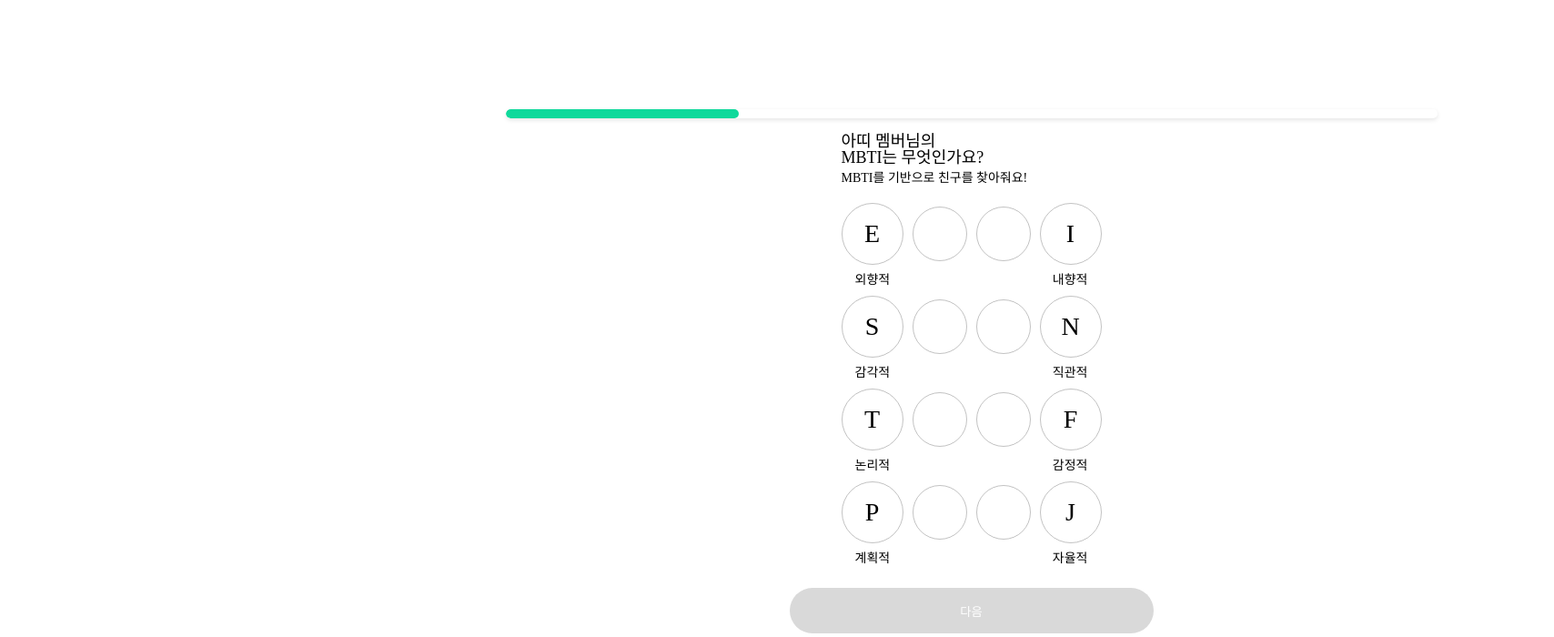
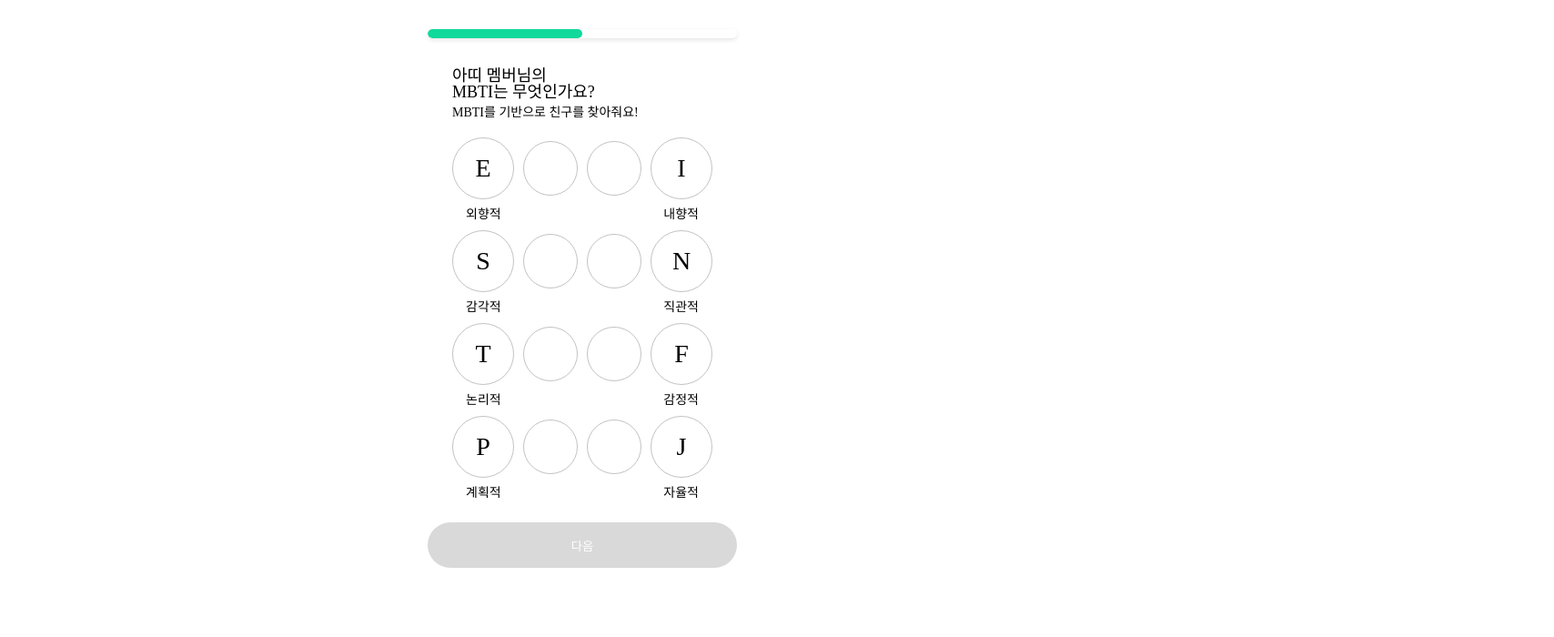
Before and after one commit to ATTI-UMC/ATTI-frontend, a React (Vite) app: page /onboarding/mbti-info in a window 1280 px wide. Shown: the top 700 px of the page at 91% size, 1708 px wide, since content can reach past the window. Built offline with nearby package versions, Linux system fonts and the light colour scheme.

Commit message:
feat : next button 활성화

```diff
--- a/src/components/ProgressBar.jsx
+++ b/src/components/ProgressBar.jsx
@@ -17,7 +17,7 @@ const Container = styled.div`
   border-radius: 5px;
   overflow: hidden;
   box-shadow: 0 2px 5px rgba(0, 0, 0, 0.1);
-  margin: 1rem 2rem;
+  margin: 2rem;
 `;
 
 const Progress = styled.div`
--- a/src/components/onboarding/MbtiForm.jsx
+++ b/src/components/onboarding/MbtiForm.jsx
@@ -1,22 +1,36 @@
 import styled from "styled-components";
 import React, { useState, useEffect } from "react";
 import MbtiContainer from "./MbtiContainer";
+import { useOnboardingStore } from "../../store/useOnboardingStore";
 
 const MbtiForm = () => {
   const [mbti, setMbti] = useState([null, null, null, null]);
   const [isMbtiValid, setIsMbtiValid] = useState(false);
   const [value, setValue] = useState(null);
 
+  const { setNav, setDisable } = useOnboardingStore((state) => ({
+    setNav: state.setNav,
+    setDisable: state.setDisable,
+  }));
+
+  useEffect(() => {
+    setIsMbtiValid(false);
+  }, []);
+
   useEffect(() => {
     const allSelected = mbti.every((e) => e !== null);
     setIsMbtiValid(allSelected);
-  }, [mbti]);
+    if (isMbtiValid) {
+      setNav("/onboarding/interest-info");
+      setDisable(false);
+      console.log("mbtivalid");
+    }
+  }, [mbti, isMbtiValid]);
 
   const handleClick = (idx, value) => {
     const selections = [...mbti];
     selections[idx] = value;
     setMbti(selections);
-    console.log();
   };
 
   return (
--- a/src/components/onboarding/NextButton.jsx
+++ b/src/components/onboarding/NextButton.jsx
@@ -1,8 +1,15 @@
 import React from "react";
 import styled from "styled-components";
+import { useOnboardingStore } from "../../store/useOnboardingStore";
 
 const NextButton = ({ onClick }) => {
-  return <Button onClick={onClick}>다음</Button>;
+  const disable = useOnboardingStore((state) => state.disable);
+
+  return (
+    <Button onClick={onClick} disabled={disable}>
+      다음
+    </Button>
+  );
 };
 
 export default NextButton;
@@ -14,7 +21,7 @@ const Button = styled.button`
   padding: 15px;
   margin-top: 15px;
   color: white;
-  background-color: #d9d9d9;
+  background-color: ${({ disabled }) => (disabled ? "#d9d9d9" : "#10D99B")};
   border: none;
   border-radius: 50px;
   cursor: pointer;
--- a/src/components/onboarding/PersonalInfoForm.jsx
+++ b/src/components/onboarding/PersonalInfoForm.jsx
@@ -1,5 +1,6 @@
 import React, { useState, useRef, useEffect } from "react";
 import styled from "styled-components";
+import { useOnboardingStore } from "../../store/useOnboardingStore";
 
 const PersonalInfoForm = () => {
   const [inputs, setInputs] = useState(["", "", "", "", "", ""]);
@@ -9,7 +10,15 @@ const PersonalInfoForm = () => {
   const [isBirthValid, setIsBirthValid] = useState(true);
   const [isNickNameValid, setisNickNameValid] = useState(true);
   const [isFormValid, setIsFormValid] = useState(false);
-  //-> zustand 사용해서 next button에 전달하여 버튼 활성화 예정
+
+  const { setNav, setDisable } = useOnboardingStore((state) => ({
+    setNav: state.setNav,
+    setDisable: state.setDisable,
+  }));
+
+  useEffect(() => {
+    setIsFormValid(false);
+  }, []);
 
   // 닉네임(공백,특수문자) 유효성, 성별 not null, 생년월일 유효성 검사
   // 폼 전체에 대한 유효성 검사를 위해 useEffect deps 사용
@@ -18,8 +27,12 @@ const PersonalInfoForm = () => {
     const isValid =
       isNickNameValid && isBirthValid && gender !== null && allInputsFilled;
     setIsFormValid(isValid);
-    console.log(`isalid? : ${isFormValid}`);
-  }, [inputs, isNickNameValid, isBirthValid, gender]);
+    if (isFormValid) {
+      setNav("/onboarding/mbti-info");
+      setDisable(false);
+      console.log("form valid");
+    }
+  }, [inputs, isNickNameValid, isBirthValid, gender, isFormValid]);
 
   const handleGenderClick = (buttonName) => {
     setGender((prevGender) => (prevGender === buttonName ? null : buttonName));
--- a/src/pages/Home.jsx
+++ b/src/pages/Home.jsx
@@ -1,3 +1,5 @@
+import styled from "styled-components";
+
 const Home = () => {
   return <h1>HELLO WORLD!</h1>;
 };
--- a/src/pages/onboarding/InterestInfo.jsx
+++ b/src/pages/onboarding/InterestInfo.jsx
@@ -1,6 +1,5 @@
 import React from "react";
 import styled from "styled-components";
-import NextButton from "../../components/onboarding/NextButton";
 
 /**
  * entry point
@@ -37,7 +36,6 @@ const InterestInfo = () => {
     <Container>
       <Header />
       <Content objectList={objectList} />
-      <NextButton />
     </Container>
   );
 };
--- a/src/pages/onboarding/Onboarding.jsx
+++ b/src/pages/onboarding/Onboarding.jsx
@@ -1,24 +1,53 @@
-import React, { useState } from "react";
-import { Outlet } from "react-router-dom";
+import React, { useEffect, useState } from "react";
+import { Outlet, useLocation } from "react-router-dom";
 import styled from "styled-components";
 import { useNavigate } from "react-router-dom";
 import ProgressBar from "../../components/ProgressBar";
 import NextButton from "../../components/onboarding/NextButton";
+import { useOnboardingStore } from "../../store/useOnboardingStore";
 
 const Onboarding = () => {
+  const { disable, address, setDisable } = useOnboardingStore((state) => ({
+    address: state.address,
+    disable: state.disable,
+    setDisable: state.setDisable,
+  }));
   const nav = useNavigate();
-
+  const location = useLocation();
   const [progress, setProgress] = useState(25);
 
-  const handleClick = () => {
-    setProgress((prev) => progress + 25);
+  useEffect(() => {
+    setDisable(true);
+    switch (location.pathname) {
+      case "/onboarding/personal-info":
+        setProgress(25);
+        break;
+      case "/onboarding/mbti-info":
+        setProgress(50);
+        break;
+      case "/onboarding/interest-info":
+        setProgress(75);
+        break;
+      case "/onboarding/terms-agreement":
+        setProgress(100);
+        break;
+      default:
+        setProgress(25);
+    }
+  }, [location, setDisable]);
+
+  const handleClick = (address) => {
+    if (!disable) {
+      setProgress((prev) => progress + 25);
+      nav(address);
+    }
   };
 
   return (
     <OnboardingContainer>
       <ProgressBar progress={progress} />
       <Outlet />
-      <NextButton onClick={handleClick} />
+      <NextButton onClick={() => handleClick(address)} />
     </OnboardingContainer>
   );
 };
@@ -28,9 +57,8 @@ export default Onboarding;
 const OnboardingContainer = styled.div`
   display: flex;
   flex-direction: column;
-  width: 100vw;
-  height: 100vh;
-  min-width: 375px;
+  width: 100%;
+  height: 100%;
   align-items: center;
   justify-content: center;
   background: #fff;
--- a/src/pages/onboarding/TermsAgreement.jsx
+++ b/src/pages/onboarding/TermsAgreement.jsx
@@ -1,13 +1,11 @@
 import React from "react";
 import styled from "styled-components";
-import NextButton from "../../components/onboarding/NextButton";
 
 const TermsAgreement = () => {
   return (
     <Container>
       <Header />
       <Content />
-      <NextButton />
     </Container>
   );
 };
@@ -71,6 +69,7 @@ const ContentContainer = styled.div`
   justify-content: space-around;
   height: 100%;
   padding: 20px;
+  gap: 20px;
 `;
 
 const TermContainer = styled.div`
--- /dev/null
+++ b/src/store/useOnboardingStore.jsx
@@ -0,0 +1,8 @@
+import { create } from "zustand";
+
+export const useOnboardingStore = create((set) => ({
+  address: "",
+  disable: true,
+  setNav: (page) => set({ address: page }),
+  setDisable: (disable) => set({ disable }),
+}));
```
